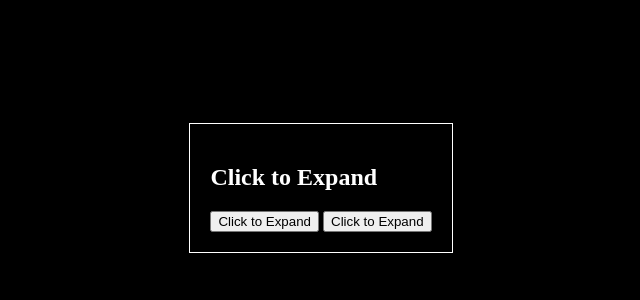
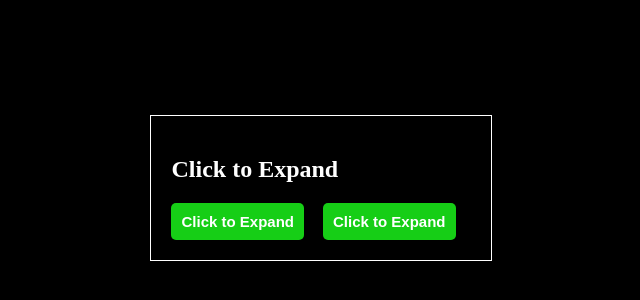
Before and after one commit to TheWindTraveler/random-projects, a plain HTML site: page projects/click to expand app/clicktoexpand.html in a window 1280 px wide. Shown: the part 212-512 px from the top of the page, without its empty margins (319-959 px from the left). Drawn offline with Linux system fonts and the light colour scheme.

Commit message:
chore: styles for button added

```diff
--- a/projects/click to expand app/index.css
+++ b/projects/click to expand app/index.css
@@ -14,3 +14,21 @@ body{
     border: 1px solid white;
     padding: 20px;
 }
+
+#btn-1, #btn-2{
+    padding: 10px;
+    margin-right: 15px;
+    font-size: 15px;
+    font-weight: bold;
+    background-color: rgb(22, 206, 22);
+    border: none;
+    color: white;
+    border-radius: 5px;
+    cursor: pointer;
+}
+
+#btn-1:hover, #btn-2:hover{
+    background-color: white;
+    color: black;
+
+}
```
